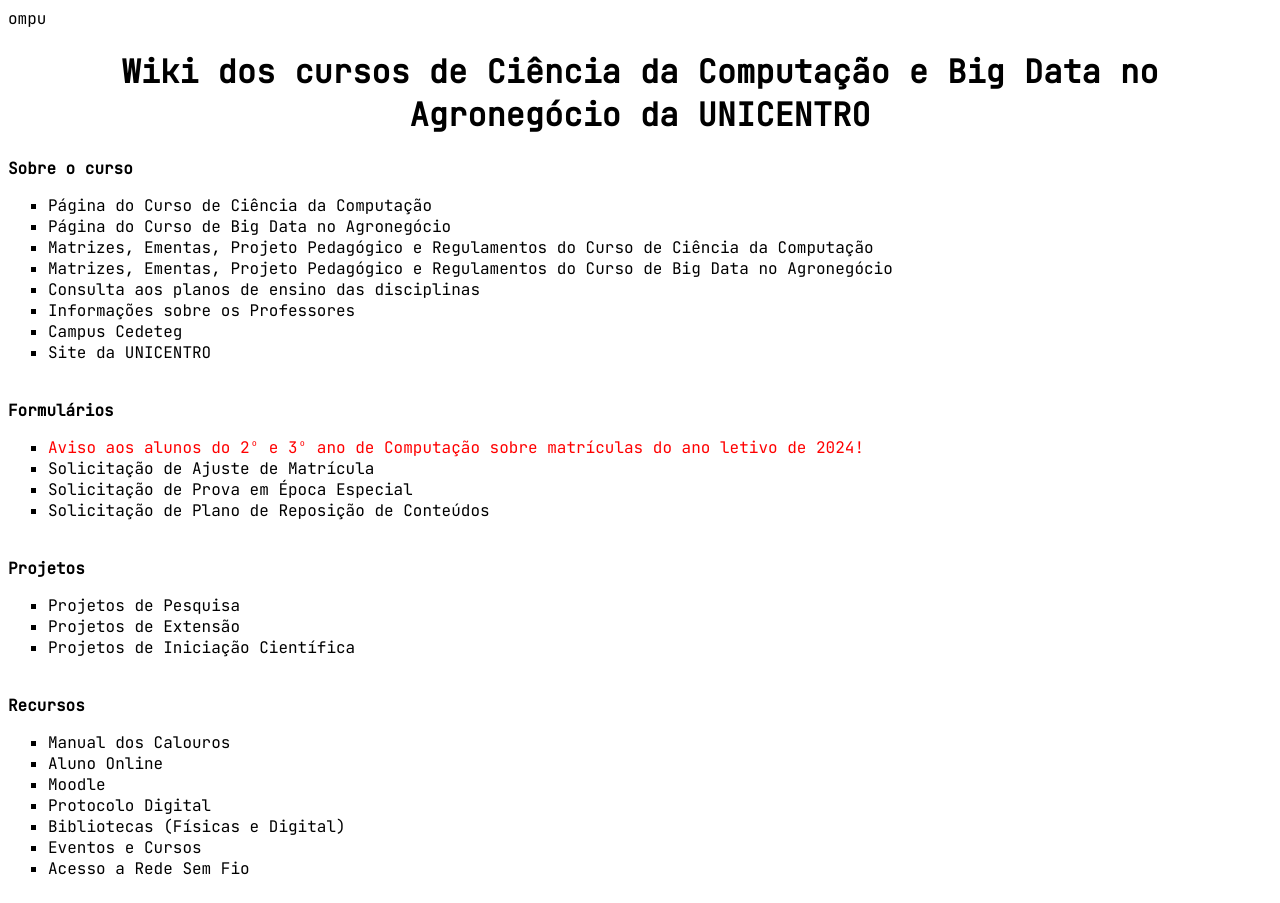
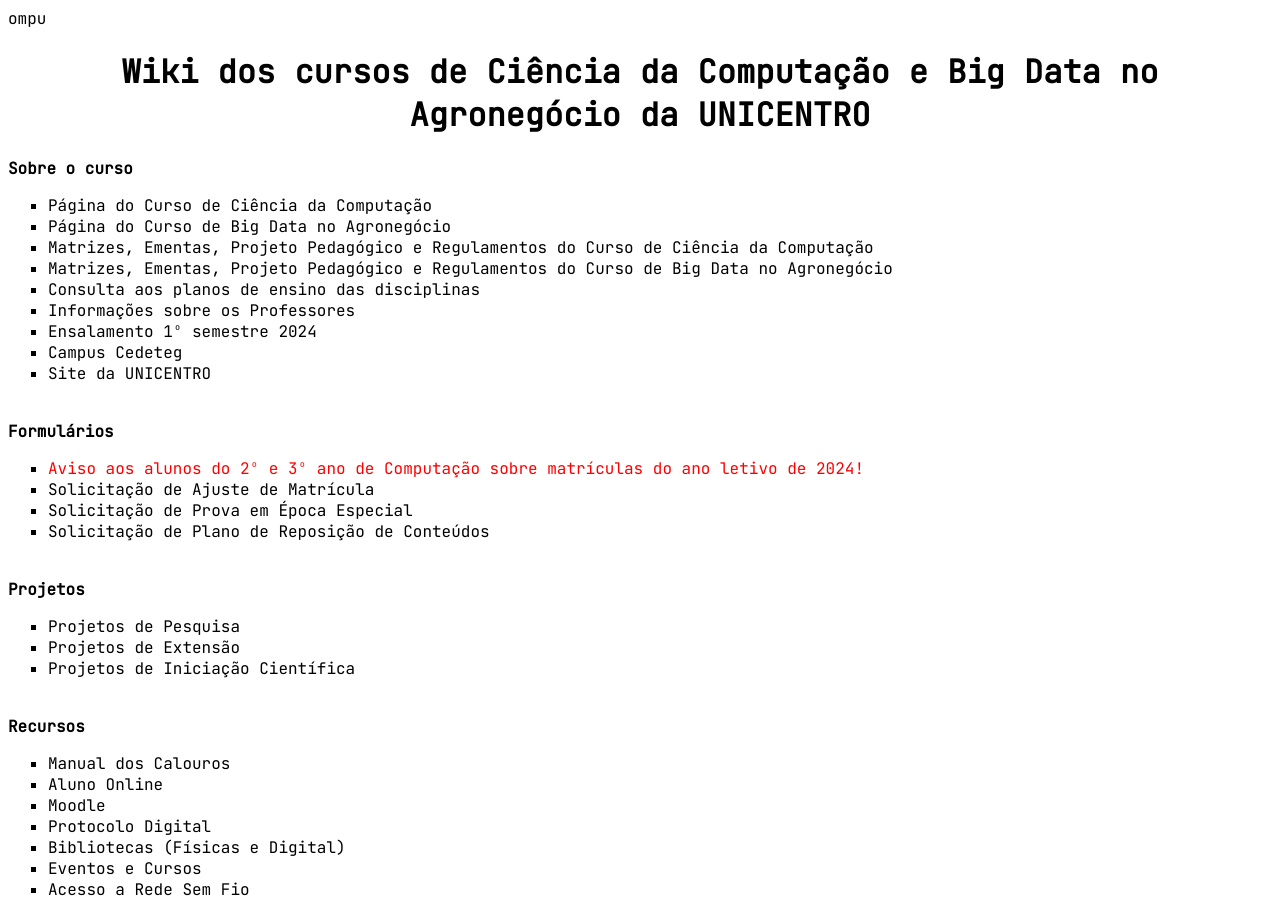
Before and after one commit to computacaodaunicentro/computacaodaunicentro.github.io, a plain HTML site: page index.html in a window 1280 px wide. Shown: the top 903 px of the page. Drawn offline with Linux system fonts and the light colour scheme.

Commit message:
add ensalamento

```diff
--- a/index.html
+++ b/index.html
@@ -33,7 +33,8 @@ ompu    <!DOCTYPE html>
             <!--<li><a href="https://drive.google.com/drive/folders/1MLrkZN6CDsk4WKACflBMHClF1fa1fVLj?usp=sharing" target="_blank">Horários dos professores (aulas e atendimentos) [temp]</a></li>-->
             <li><a href="https://sguweb.unicentro.br/pdplanoensinos/pesquisa" target="_blank">Consulta aos planos de ensino das disciplinas</a></li>
 	    <li><a href="https://docs.google.com/document/d/1oiGZ8JhKxjx-WudKtbUT7Sy1VggCbC-n8aeI6yOYheg/edit?usp=sharing" target="_blank">Informações sobre os Professores</a></li>
-            <li><a href="https://www3.unicentro.br/cedeteg/" target="_blank">Campus Cedeteg</a></li>
+            <li><a href="https://www3.unicentro.br/cedeteg/ensalamento/" target="_blank">Ensalamento 1º semestre 2024</a></li>
+	    <li><a href="https://www3.unicentro.br/cedeteg/" target="_blank">Campus Cedeteg</a></li>
             <li><a href="https://www3.unicentro.br/" target="_blank">Site da UNICENTRO</a></li>
         </ul>
 			<br>
```
